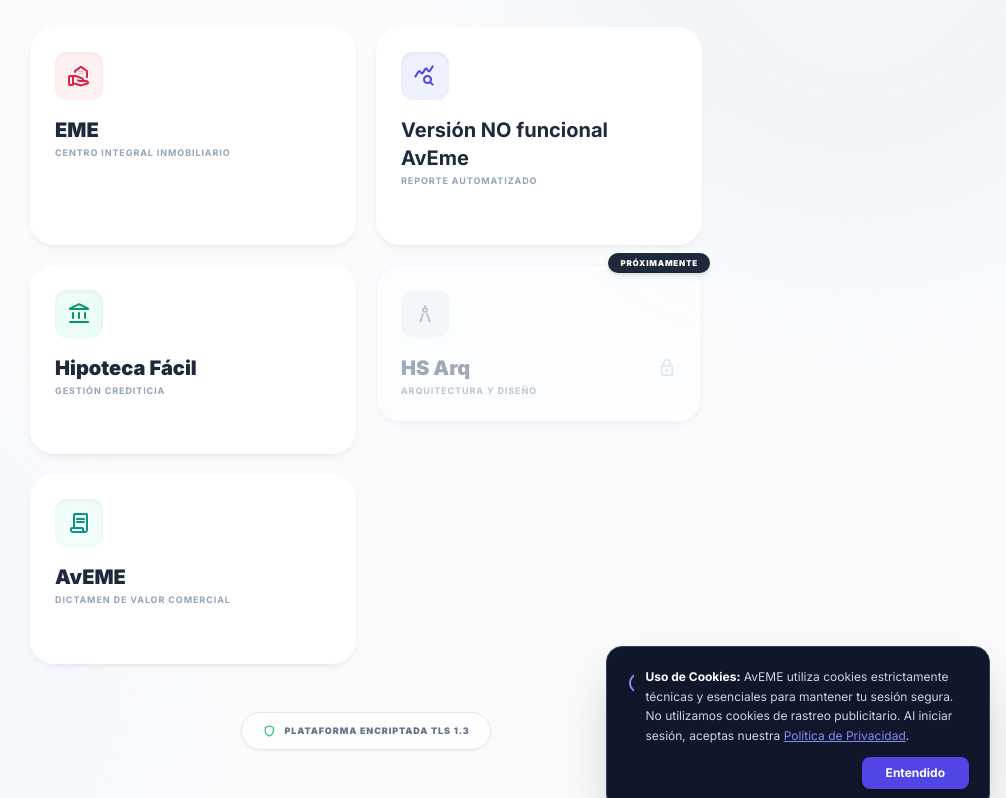
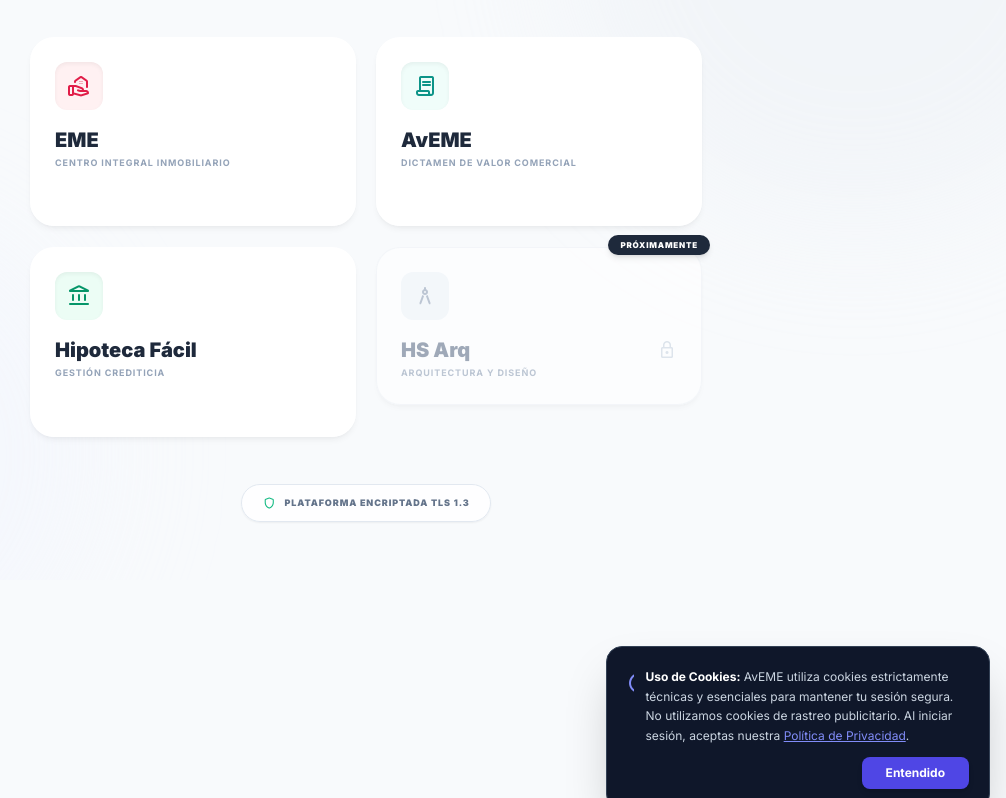
Before and after one commit to lirapac-bina/sistema-avaluos-v3, a website: page index.html in a window 1280 px wide. Shown: the part 220-1018 px from the top of the page, without its empty margins (274-1280 px from the left). After the commit the page ends 800 px from the top, so only its background shows below. Drawn offline with nearby package versions, Linux system fonts and the light colour scheme.

Commit message:
UI: Reorganización de tarjetas en index y posición oficial de AvEME

```diff
--- a/index.html
+++ b/index.html
@@ -85,20 +85,21 @@
                 </div>
             </button>
 
-            <button onclick="verificarAccesoSecreto('dashboard_estimaciones.html')" class="group glass-card rounded-3xl p-6 text-left hover:-translate-y-1 hover:shadow-[0_15px_30px_-10px_rgba(79,70,229,0.15)] hover:border-indigo-200 transition-all duration-300 fade-in-up delay-200 relative overflow-hidden flex flex-col">
-                <div class="absolute inset-0 bg-gradient-to-br from-indigo-50 to-transparent opacity-0 group-hover:opacity-100 transition-opacity duration-300"></div>
+            <!-- BLOQUE 2: Dictamen de Valor Comercial AvEME -->
+            <button id="btn-dictamen-aveme" onclick="iniciarSesionDictamenAvEME()" class="group glass-card rounded-3xl p-6 text-left hover:-translate-y-1 hover:shadow-[0_15px_30px_-10px_rgba(13,148,136,0.15)] hover:border-teal-200 transition-all duration-300 fade-in-up delay-200 relative overflow-hidden flex flex-col">
+                <div class="absolute inset-0 bg-gradient-to-br from-teal-50 to-transparent opacity-0 group-hover:opacity-100 transition-opacity duration-300"></div>
 
-                <div class="w-12 h-12 rounded-xl bg-indigo-50 text-indigo-600 flex items-center justify-center mb-4 group-hover:bg-indigo-600 group-hover:text-white transition-colors duration-300 shadow-inner relative z-10 shrink-0">
-                    <span class="material-symbols-rounded text-2xl">query_stats</span>
+                <div class="w-12 h-12 rounded-xl bg-teal-50 text-teal-600 flex items-center justify-center mb-4 group-hover:bg-teal-600 group-hover:text-white transition-colors duration-300 shadow-inner relative z-10 shrink-0">
+                    <span class="material-symbols-rounded text-2xl">contract</span>
                 </div>
 
                 <div class="w-full relative z-10">
-                    <h2 class="text-xl font-bold text-slate-800 mb-0.5">Versión NO funcional AvEme</h2>
-                    <p class="text-[9px] font-bold text-slate-400 uppercase tracking-widest">Reporte Automatizado</p>
+                    <h2 class="text-xl font-black text-slate-800 mb-0.5">AvEME</h2>
+                    <p class="text-[9px] font-bold text-slate-400 uppercase tracking-widest">Dictamen de Valor Comercial</p>
                 </div>
 
-                <div class="mt-4 flex items-center text-xs font-bold text-indigo-600 gap-1 opacity-0 -translate-x-2 group-hover:opacity-100 group-hover:translate-x-0 transition-all duration-300 relative z-10">
-                    Ingresar al Panel <span class="material-symbols-rounded text-[14px]">arrow_forward</span>
+                <div class="mt-4 flex items-center text-xs font-bold text-teal-600 gap-1 opacity-0 -translate-x-2 group-hover:opacity-100 group-hover:translate-x-0 transition-all duration-300 relative z-10">
+                    Acceder al Motor <span class="material-symbols-rounded text-[14px]">arrow_forward</span>
                 </div>
             </button>
 
@@ -138,23 +139,7 @@
                 </button>
             </div>
 
-            <!-- BLOQUE 5: Dictamen de Valor Comercial AvEME -->
-            <button id="btn-dictamen-aveme" onclick="iniciarSesionDictamenAvEME()" class="group glass-card rounded-3xl p-6 text-left hover:-translate-y-1 hover:shadow-[0_15px_30px_-10px_rgba(13,148,136,0.15)] hover:border-teal-200 transition-all duration-300 fade-in-up delay-400 relative overflow-hidden flex flex-col sm:col-span-2 lg:col-span-1">
-                <div class="absolute inset-0 bg-gradient-to-br from-teal-50 to-transparent opacity-0 group-hover:opacity-100 transition-opacity duration-300"></div>
 
-                <div class="w-12 h-12 rounded-xl bg-teal-50 text-teal-600 flex items-center justify-center mb-4 group-hover:bg-teal-600 group-hover:text-white transition-colors duration-300 shadow-inner relative z-10 shrink-0">
-                    <span class="material-symbols-rounded text-2xl">contract</span>
-                </div>
-
-                <div class="w-full relative z-10">
-                    <h2 class="text-xl font-black text-slate-800 mb-0.5">AvEME</h2>
-                    <p class="text-[9px] font-bold text-slate-400 uppercase tracking-widest">Dictamen de Valor Comercial</p>
-                </div>
-
-                <div class="mt-4 flex items-center text-xs font-bold text-teal-600 gap-1 opacity-0 -translate-x-2 group-hover:opacity-100 group-hover:translate-x-0 transition-all duration-300 relative z-10">
-                    Acceder al Motor <span class="material-symbols-rounded text-[14px]">arrow_forward</span>
-                </div>
-            </button>
 
         </div>
 
```
